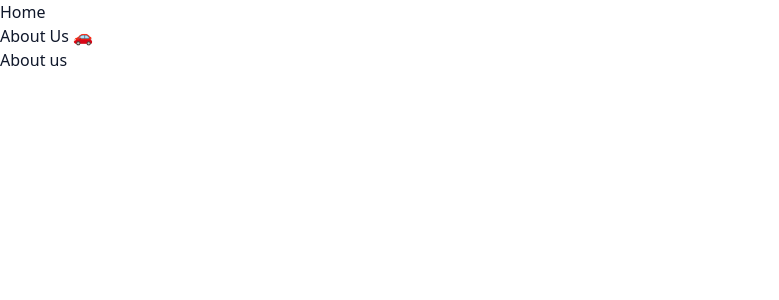
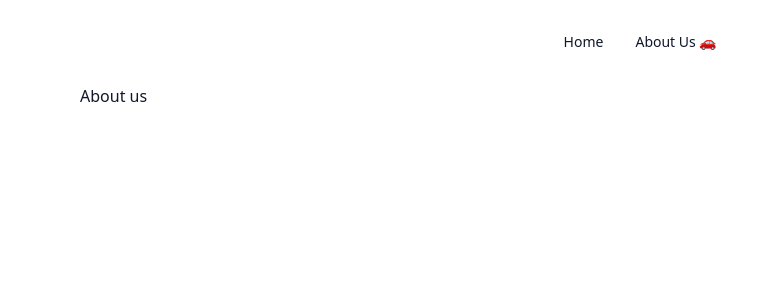
Before and after one commit to oks234/learn-nextjs14, a Next.js app: page /about-us in a window 1280 px wide. Shown: the top 300 px of the page, without its empty margins (0-779 px from the left). Built offline with nearby package versions, Linux system fonts and the light colour scheme.

Commit message:
home styling

```diff
--- a/app/(home)/page.tsx
+++ b/app/(home)/page.tsx
@@ -8,7 +8,7 @@ export const metadata = {
 export default async function HomePage() {
   const movies = await getMovies();
   return (
-    <div className="">
+    <div className="container grid grid-cols-1 gap-6 mb-6 md:grid-cols-2 lg:grid-cols-3 xl:grid-cols-4 2xl:grid-cols-5">
       {movies.map((movie) => (
         <Movie
           key={movie.id}
--- a/app/(movies)/movies/[id]/page.tsx
+++ b/app/(movies)/movies/[id]/page.tsx
@@ -18,7 +18,7 @@ export async function generateMetadata({ params }: IParams) {
 export default async function MovieDetail({ params }: IParams) {
   const { id } = await params;
   return (
-    <div>
+    <div className="container">
       <Suspense fallback={<h1>Loading movie info</h1>}>
         <MovieInfo id={id} />
       </Suspense>
--- a/app/about-us/page.tsx
+++ b/app/about-us/page.tsx
@@ -3,7 +3,7 @@ export const metadata = {
 };
 
 export default function AboutUs() {
-  return <div>
+  return <div className="container">
     <h1>About us</h1>
   </div>;
 }
--- a/components/movie.tsx
+++ b/components/movie.tsx
@@ -1,8 +1,9 @@
 "use client";
 
 import Link from "next/link";
-import { useRouter } from "next/navigation";
-
+import { SquareArrowOutUpRight } from "lucide-react"
+import { Card, CardFooter, CardHeader, CardTitle } from "@/components/ui/card";
+import { buttonVariants } from "@/components/ui/button";
 interface IMovieProps {
   id: string;
   poster_path: string;
@@ -10,14 +11,24 @@ interface IMovieProps {
 }
 
 export default function Movie({ id, poster_path, title }: IMovieProps) {
-  const router = useRouter();
-  const onClick = () => {
-    router.push(`/movies/${id}`);
-  };
   return (
-    <div key={id}>
-      <img src={poster_path} alt={title} onClick={onClick} />
-      <Link prefetch href={`/movies/${id}`}>{title}</Link>
-    </div>
+    <Card key={id}>
+      <div className="overflow-hidden rounded-t-xl m-4 mb-0">
+        <img src={poster_path} alt={title} />
+      </div>
+      <CardHeader>
+        <CardTitle>{title}</CardTitle>
+      </CardHeader>
+      <CardFooter className="justify-end">
+        <Link
+          className={`${buttonVariants({ variant: "default" })}`}
+          href={`/movies/${id}`}
+          prefetch
+        >
+          View Detail
+          <SquareArrowOutUpRight />
+        </Link>
+      </CardFooter>
+    </Card>
   );
 }
--- a/components/navigation.tsx
+++ b/components/navigation.tsx
@@ -2,17 +2,25 @@
 
 import Link from "next/link";
 import { usePathname } from "next/navigation";
+import { buttonVariants } from "@/components/ui/button";
 
 export default function Navigation() {
   const path = usePathname();
   return (
-    <nav>
-      <ul>
+    <nav className="p-6 flex items-center justify-center sticky">
+      <ul className="flex rounded-full bg-white/75">
         <li>
-          <Link href="/">Home</Link> {path === "/" && "🚗"}
+          <Link className={`${buttonVariants({ variant: "link" })}`} href="/">
+            Home {path === "/" && "🚗"}
+          </Link>
         </li>
         <li>
-          <Link href="/about-us">About Us</Link> {path === "/about-us" && "🚗"}
+          <Link
+            className={buttonVariants({ variant: "link" })}
+            href="/about-us"
+          >
+            About Us {path === "/about-us" && "🚗"}
+          </Link>
         </li>
       </ul>
     </nav>
--- /dev/null
+++ b/components/ui/card.tsx
@@ -0,0 +1,76 @@
+import * as React from "react"
+
+import { cn } from "@/lib/utils"
+
+const Card = React.forwardRef<
+  HTMLDivElement,
+  React.HTMLAttributes<HTMLDivElement>
+>(({ className, ...props }, ref) => (
+  <div
+    ref={ref}
+    className={cn(
+      "rounded-xl border bg-card text-card-foreground shadow",
+      className
+    )}
+    {...props}
+  />
+))
+Card.displayName = "Card"
+
+const CardHeader = React.forwardRef<
+  HTMLDivElement,
+  React.HTMLAttributes<HTMLDivElement>
+>(({ className, ...props }, ref) => (
+  <div
+    ref={ref}
+    className={cn("flex flex-col space-y-1.5 p-6", className)}
+    {...props}
+  />
+))
+CardHeader.displayName = "CardHeader"
+
+const CardTitle = React.forwardRef<
+  HTMLDivElement,
+  React.HTMLAttributes<HTMLDivElement>
+>(({ className, ...props }, ref) => (
+  <div
+    ref={ref}
+    className={cn("font-semibold leading-none tracking-tight", className)}
+    {...props}
+  />
+))
+CardTitle.displayName = "CardTitle"
+
+const CardDescription = React.forwardRef<
+  HTMLDivElement,
+  React.HTMLAttributes<HTMLDivElement>
+>(({ className, ...props }, ref) => (
+  <div
+    ref={ref}
+    className={cn("text-sm text-muted-foreground", className)}
+    {...props}
+  />
+))
+CardDescription.displayName = "CardDescription"
+
+const CardContent = React.forwardRef<
+  HTMLDivElement,
+  React.HTMLAttributes<HTMLDivElement>
+>(({ className, ...props }, ref) => (
+  <div ref={ref} className={cn("p-6 pt-0", className)} {...props} />
+))
+CardContent.displayName = "CardContent"
+
+const CardFooter = React.forwardRef<
+  HTMLDivElement,
+  React.HTMLAttributes<HTMLDivElement>
+>(({ className, ...props }, ref) => (
+  <div
+    ref={ref}
+    className={cn("flex items-center p-6 pt-0", className)}
+    {...props}
+  />
+))
+CardFooter.displayName = "CardFooter"
+
+export { Card, CardHeader, CardFooter, CardTitle, CardDescription, CardContent }
--- a/tailwind.config.ts
+++ b/tailwind.config.ts
@@ -3,6 +3,16 @@ module.exports = {
   darkMode: ["class"],
   content: ["app/**/*.{ts,tsx}", "components/**/*.{ts,tsx}"],
   theme: {
+    container: {
+      center: true,
+      padding: {
+        DEFAULT: '1rem',
+        sm: '2rem',
+        lg: '4rem',
+        xl: '5rem',
+        '2xl': '6rem',
+      },
+    },
     extend: {
       colors: {
         border: "hsl(var(--border))",
```
